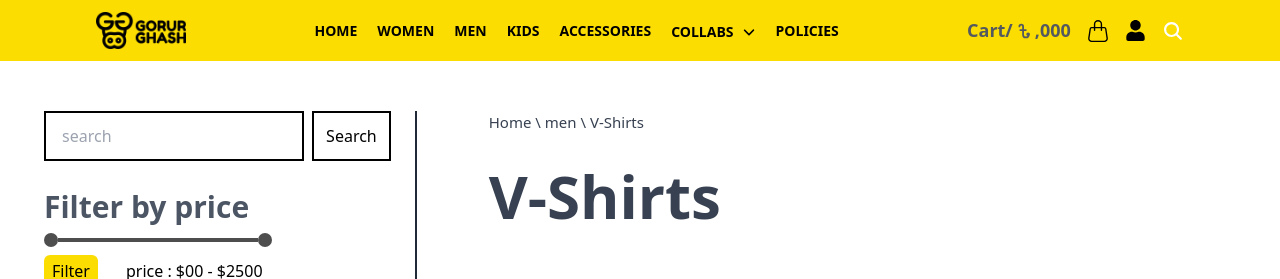
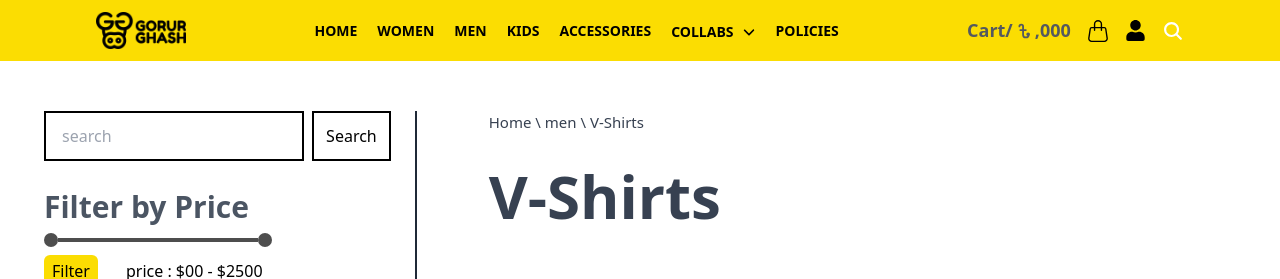
Before and after one commit to ahamedasif07/Project-Gorur-Ghash, a Next.js app: page /men/v-shirts in a window 1280 px wide. Shown: the top 279 px of the page. Built offline with nearby package versions, Linux system fonts and the light colour scheme.

Commit message:
no priducts found

```diff
--- a/src/components/Shared/DisplayCatagoryProducts.js
+++ b/src/components/Shared/DisplayCatagoryProducts.js
@@ -29,7 +29,7 @@ const DisplayCatagoryProducts = ({
             </div>
             <div>
               <h2 className="text-3xl px-6 md:mt-7 mt-4 font-semibold text-gray-600">
-                Filter by price
+                Filter by Price
               </h2>
             </div>
             <div className="flex items-center mt-2 px-6">
```
